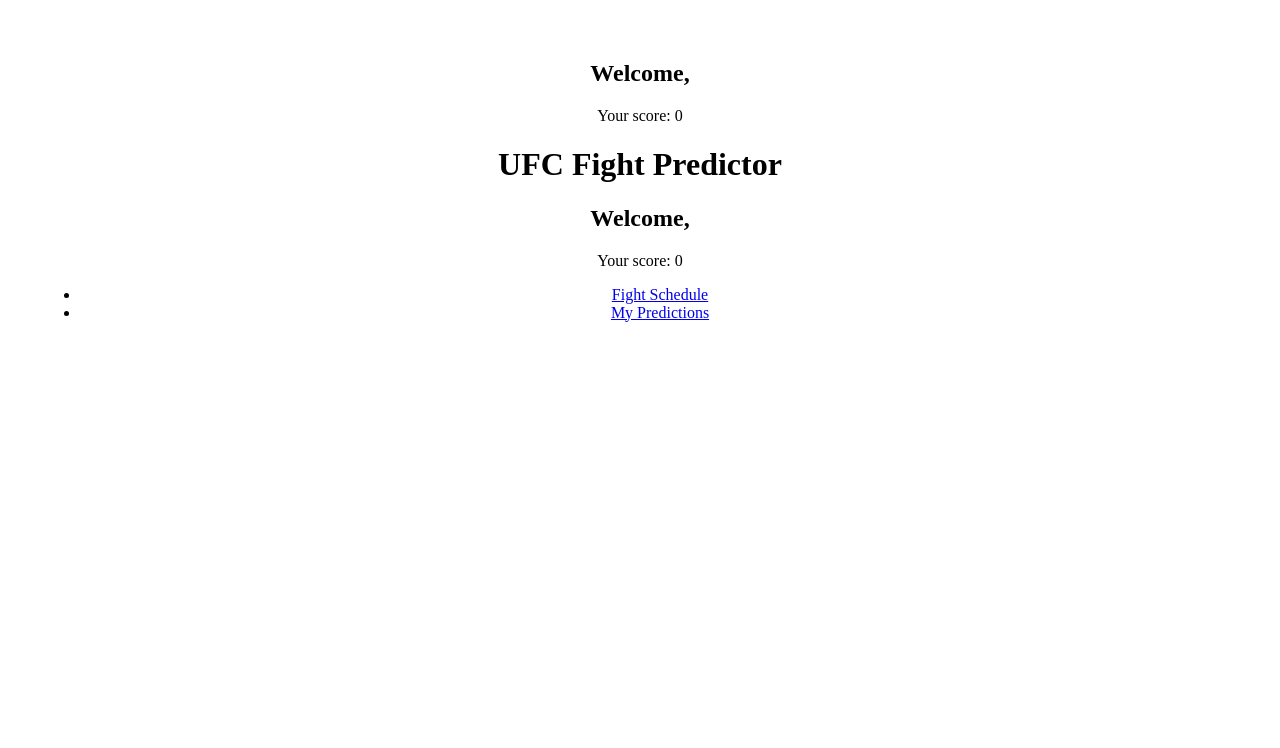
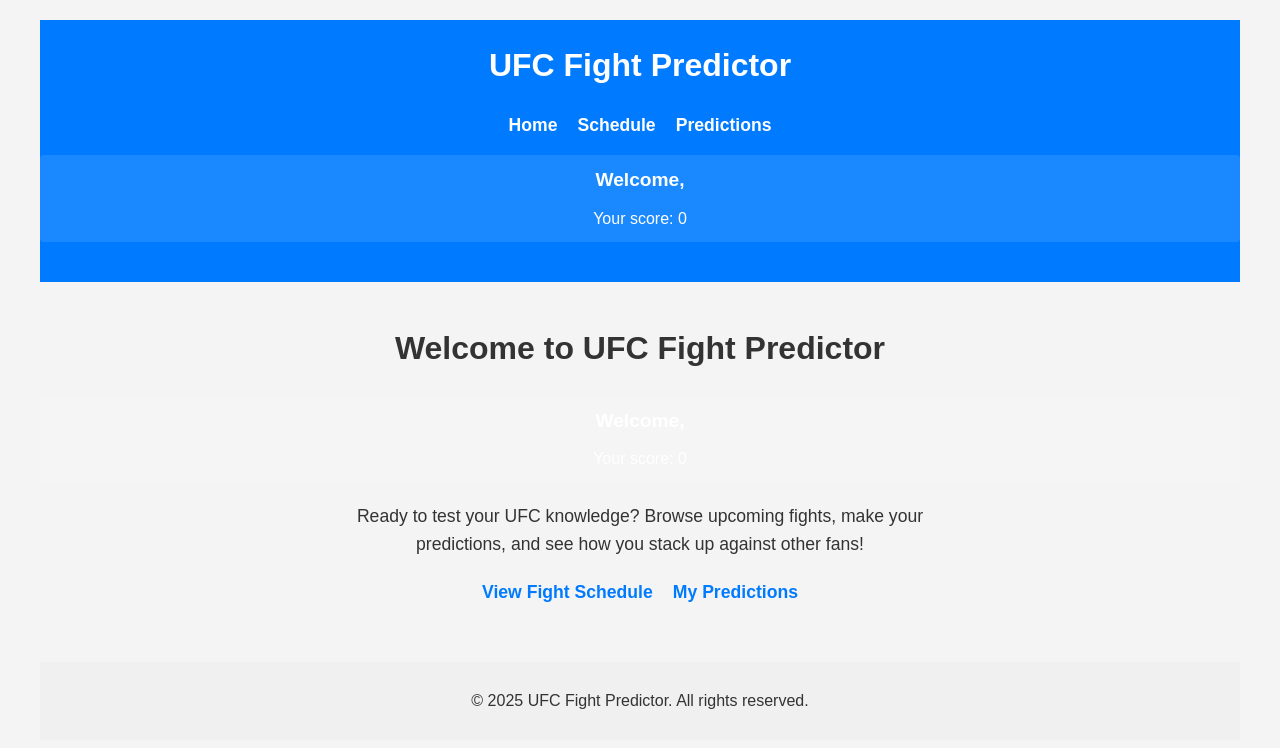
Before and after one commit to BenAidlin/projects.mma-fanatic.backend, a React (Vite) app in the folder frontend/: page / in a window 1280 px wide. Shown: the top 748 px of the page. Built offline with nearby package versions, Linux system fonts and the light colour scheme.

Commit message:
ui getting in shape!

```diff
--- a/frontend/src/App.css
+++ b/frontend/src/App.css
@@ -1,84 +1,101 @@
-#root {
-  max-width: 1280px;
-  margin: 0 auto;
-  padding: 2rem;
-  text-align: center;
+body {
+  font-family: Arial, sans-serif;
+  line-height: 1.6;
+  color: #333;
+  background-color: #f4f4f4;
+  margin: 0;
+  padding: 0;
 }
 
-.logo {
-  height: 6em;
-  padding: 1.5em;
-  will-change: filter;
-  transition: filter 300ms;
-}
-.logo:hover {
-  filter: drop-shadow(0 0 2em #646cffaa);
-}
-.logo.react:hover {
-  filter: drop-shadow(0 0 2em #61dafbaa);
+.App {
+  max-width: 1200px;
+  margin: 0 auto;
+  padding: 20px;
 }
 
-@keyframes logo-spin {
-  from {
-    transform: rotate(0deg);
-  }
-  to {
-    transform: rotate(360deg);
-  }
+.fight-list {
+  display: flex;
+  flex-direction: column;
+  gap: 20px;
 }
 
-@media (prefers-reduced-motion: no-preference) {
-  a:nth-of-type(2) .logo {
-    animation: logo-spin infinite 20s linear;
-  }
+.fight-event {
+  background-color: #fff;
+  border-radius: 8px;
+  box-shadow: 0 2px 4px rgba(0, 0, 0, 0.1);
+  overflow: hidden;
 }
 
-.card {
-  padding: 2em;
+.fight-event-header {
+  background-color: #007bff;
+  color: #fff;
+  padding: 15px 20px;
+  margin: 0;
+  cursor: pointer;
+  display: flex;
+  justify-content: space-between;
+  align-items: center;
 }
 
-.read-the-docs {
-  color: #888;
+.expand-icon {
+  font-size: 0.8em;
 }
-.fight-event {
-  margin-bottom: 2rem;
-  border: 1px solid #ccc;
-  padding: 1rem;
+
+.fight-event-details {
+  padding: 20px;
+}
+
+.event-date {
+  font-style: italic;
+  color: #666;
+  margin-bottom: 15px;
 }
 
 .fight-card {
-  margin-bottom: 1rem;
+  margin-bottom: 20px;
+  border-bottom: 1px solid #eee;
+  padding-bottom: 20px;
+}
+
+.fight-card:last-child {
+  border-bottom: none;
+  padding-bottom: 0;
 }
 
 .match-card {
-  border: 1px solid #eee;
-  padding: 1rem;
-  margin-bottom: 1rem;
+  background-color: #f9f9f9;
+  border-radius: 4px;
+  padding: 15px;
+  margin-bottom: 15px;
 }
 
 .fighters {
   display: flex;
   justify-content: space-between;
   align-items: center;
+  margin-bottom: 15px;
 }
+
 .fighter {
   flex: 1;
   text-align: center;
 }
 
 .vs {
-  padding: 0 1rem;
+  padding: 0 20px;
   font-weight: bold;
+  font-size: 1.2em;
+  color: #007bff;
 }
-
 button {
-  margin-top: 0.5rem;
-  padding: 0.5rem 1rem;
+  margin-top: 10px;
+  padding: 8px 16px;
   background-color: #007bff;
   color: white;
   border: none;
   border-radius: 4px;
   cursor: pointer;
+  transition: background-color 0.3s ease;
 }
 
 button:hover {
@@ -91,8 +108,222 @@
 }
 
 .predictions li {
-  margin-bottom: 1rem;
-  padding: 1rem;
-  border: 1px solid #eee;
+  background-color: #fff;
+  margin-bottom: 15px;
+  padding: 15px;
   border-radius: 4px;
+  box-shadow: 0 2px 4px rgba(0, 0, 0, 0.1);
 }
+
+.user-score {
+  background-color: #007bff;
+  color: #fff;
+  padding: 15px;
+  border-radius: 8px;
+  margin-bottom: 20px;
+  text-align: center;
+}
+
+.user-score h2 {
+  margin: 0;
+  font-size: 1.4em;
+}
+
+.user-score p {
+  margin: 10px 0 0;
+  font-size: 1.2em;
+}
+
+nav ul {
+  list-style-type: none;
+  padding: 0;
+  display: flex;
+  justify-content: center;
+  gap: 20px;
+  margin-top: 20px;
+}
+
+nav ul li a {
+  color: #007bff;
+  text-decoration: none;
+  font-weight: bold;
+  font-size: 1.1em;
+}
+
+nav ul li a:hover {
+  text-decoration: underline;
+}
+
+.home {
+  text-align: center;
+}
+
+.intro-text {
+  max-width: 600px;
+  margin: 20px auto;
+  font-size: 1.1em;
+  line-height: 1.6;
+}
+
+.card-header {
+  background-color: #f0f0f0;
+  padding: 10px 15px;
+  border-radius: 4px;
+  margin-bottom: 15px;
+}
+
+.card-status {
+  font-size: 0.8em;
+  color: #666;
+  font-weight: normal;
+}
+
+.match-title {
+  background-color: #007bff;
+  color: #fff;
+  padding: 10px;
+  border-radius: 4px 4px 0 0;
+  margin: -15px -15px 15px -15px;
+}
+
+.fighter-details {
+  display: flex;
+  flex-direction: column;
+  align-items: center;
+}
+
+.fighter-details p {
+  margin: 5px 0;
+}
+
+.match-date {
+  text-align: center;
+  font-style: italic;
+  margin-top: 15px;
+}
+
+@media (max-width: 768px) {
+  .fighters {
+    flex-direction: column;
+  }
+
+  .vs {
+    margin: 15px 0;
+  }
+}
+
+
+/* Add these styles to the existing App.css */
+
+header {
+  background-color: #007bff;
+  color: #fff;
+  padding: 20px 0;
+  text-align: center;
+}
+
+header h1 {
+  margin: 0;
+  font-size: 2em;
+}
+
+header nav {
+  margin-top: 15px;
+}
+
+header nav ul {
+  list-style-type: none;
+  padding: 0;
+  display: flex;
+  justify-content: center;
+  gap: 20px;
+}
+
+header nav ul li a {
+  color: #fff;
+  text-decoration: none;
+  font-weight: bold;
+  font-size: 1.1em;
+}
+
+header nav ul li a:hover {
+  text-decoration: underline;
+}
+
+main {
+  padding: 20px 0;
+}
+
+footer {
+  background-color: #f0f0f0;
+  color: #333;
+  text-align: center;
+  padding: 10px 0;
+  margin-top: 20px;
+}
+
+/* Adjust the existing .user-score styles */
+.user-score {
+  background-color: rgba(255, 255, 255, 0.1);
+  border-radius: 4px;
+  padding: 10px;
+  margin-top: 15px;
+}
+
+.user-score h2 {
+  font-size: 1.2em;
+}
+
+.user-score p {
+  font-size: 1em;
+}
+.loading-spinner {
+  display: flex;
+  flex-direction: column;
+  align-items: center;
+  justify-content: center;
+  height: 200px;
+}
+
+.spinner {
+  border: 4px solid #f3f3f3;
+  border-top: 4px solid #007bff;
+  border-radius: 50%;
+  width: 40px;
+  height: 40px;
+  animation: spin 1s linear infinite;
+}
+
+@keyframes spin {
+  0% { transform: rotate(0deg); }
+  100% { transform: rotate(360deg); }
+}
+
+.loading-spinner p {
+  margin-top: 10px;
+  font-size: 1.1em;
+  color: #007bff;
+}
+
+@keyframes fadeIn {
+  from { opacity: 0; transform: translateY(20px); }
+  to { opacity: 1; transform: translateY(0); }
+}
+
+.fight-event {
+  animation: fadeIn 0.5s ease-out;
+}
+
+.error-message {
+  background-color: #ffebee;
+  border: 1px solid #ffcdd2;
+  color: #b71c1c;
+  padding: 15px;
+  border-radius: 4px;
+  margin: 20px 0;
+  text-align: center;
+}
+
+.error-message h3 {
+  margin-top: 0;
+}
--- a/frontend/src/App.tsx
+++ b/frontend/src/App.tsx
@@ -1,5 +1,5 @@
 import React from 'react';
-import { BrowserRouter as Router, Route, Routes } from 'react-router-dom';
+import { BrowserRouter as Router, Route, Routes, Link } from 'react-router-dom';
 import Home from './pages/Home';
 import Schedule from './pages/Schedule';
 import Predictions from './pages/Predictions';
@@ -10,12 +10,27 @@
   return (
     <Router>
       <div className="App">
+        <header>
+          <h1>UFC Fight Predictor</h1>
+          <nav>
+            <ul>
+              <li><Link to="/">Home</Link></li>
+              <li><Link to="/schedule">Schedule</Link></li>
+              <li><Link to="/predictions">Predictions</Link></li>
+            </ul>
+          </nav>
           <UserScore />
+        </header>
+        <main>
           <Routes>
             <Route path="/" element={<Home />} />
             <Route path="/schedule" element={<Schedule />} />
             <Route path="/predictions" element={<Predictions />} />
           </Routes>
+        </main>
+        <footer>
+          <p>&copy; 2025 UFC Fight Predictor. All rights reserved.</p>
+        </footer>
       </div>
     </Router>
   );
--- /dev/null
+++ b/frontend/src/components/ErrorMessage.tsx
@@ -0,0 +1,16 @@
+import React from 'react';
+
+interface ErrorMessageProps {
+  message: string;
+}
+
+const ErrorMessage: React.FC<ErrorMessageProps> = ({ message }) => {
+  return (
+    <div className="error-message">
+      <h3>Oops! Something went wrong.</h3>
+      <p>{message}</p>
+    </div>
+  );
+};
+
+export default ErrorMessage;
--- a/frontend/src/components/FightCard.tsx
+++ b/frontend/src/components/FightCard.tsx
@@ -10,7 +10,9 @@
 const FightCard: React.FC<FightCardProps> = ({ fightId, card }) => {
   return (
     <div className="fight-card">
-      <h3>{card.hdr}</h3>
+      <h3 className="card-header">
+        {card.hdr} <span className="card-status">({card.status})</span>
+      </h3>
       {card.mtchs.map((match: Match, index: number) => (
         <MatchCard key={index} fightId={fightId} match={match} />
       ))}
--- /dev/null
+++ b/frontend/src/components/LoadingSpinner.tsx
@@ -0,0 +1,12 @@
+import React from 'react';
+
+const LoadingSpinner: React.FC = () => {
+  return (
+    <div className="loading-spinner">
+      <div className="spinner"></div>
+      <p>Loading...</p>
+    </div>
+  );
+};
+
+export default LoadingSpinner;
--- a/frontend/src/pages/Home.tsx
+++ b/frontend/src/pages/Home.tsx
@@ -5,11 +5,14 @@
 const Home: React.FC = () => {
   return (
     <div className="home">
-      <h1>UFC Fight Predictor</h1>
+      <h1>Welcome to UFC Fight Predictor</h1>
       <UserScore />
+      <p className="intro-text">
+        Ready to test your UFC knowledge? Browse upcoming fights, make your predictions, and see how you stack up against other fans!
+      </p>
       <nav>
         <ul>
-          <li><Link to="/schedule">Fight Schedule</Link></li>
+          <li><Link to="/schedule">View Fight Schedule</Link></li>
           <li><Link to="/predictions">My Predictions</Link></li>
         </ul>
       </nav>
--- a/frontend/src/pages/Predictions.tsx
+++ b/frontend/src/pages/Predictions.tsx
@@ -23,6 +23,15 @@
     return { fight: undefined, matchup: 'Unknown matchup' };
   };
 
+  if (userPredictions.length === 0) {
+    return (
+      <div className="predictions">
+        <h2>My Predictions</h2>
+        <p>You haven't made any predictions yet. Visit the Fight Schedule to make predictions!</p>
+      </div>
+    );
+  }
+
   return (
     <div className="predictions">
       <h2>My Predictions</h2>
@@ -33,7 +42,7 @@
             <li key={`${prediction.fightId}-${prediction.matchId}`}>
               {fight ? (
                 <>
-                  {fight.name}: {matchup} - Predicted {prediction.predictedWinner}
+                  <strong>{fight.name}:</strong> {matchup} - Predicted winner: {prediction.predictedWinner}
                 </>
               ) : (
                 <span>Prediction for unknown fight</span>
--- a/frontend/src/pages/Schedule.tsx
+++ b/frontend/src/pages/Schedule.tsx
@@ -3,19 +3,35 @@
 import { AppDispatch, RootState } from '../store';
 import { getFights } from '../store/fightSlice';
 import FightList from '../components/FightList';
+import LoadingSpinner from '../components/LoadingSpinner';
+import ErrorMessage from '../components/ErrorMessage';
 
 const Schedule: React.FC = () => {
   const dispatch = useDispatch<AppDispatch>();
-  const fights = useSelector((state: RootState) => state.fights);
+  const { fights, status, error } = useSelector((state: RootState) => state.fights);
 
   useEffect(() => {
-    dispatch(getFights());
-  }, [dispatch]);
+    if (status === 'idle') {
+      dispatch(getFights());
+    }
+  }, [status, dispatch]);
+
+  if (status === 'loading') {
+    return <LoadingSpinner />;
+  }
+
+  if (status === 'failed') {
+    return <ErrorMessage message={error || 'An unknown error occurred'} />;
+  }
 
   return (
     <div className="schedule">
       <h2>Fight Schedule</h2>
-      <FightList fights={fights} />
+      {fights.length > 0 ? (
+        <FightList fights={fights} />
+      ) : (
+        <p>No upcoming fights scheduled.</p>
+      )}
     </div>
   );
 };
--- a/frontend/src/store/fightSlice.ts
+++ b/frontend/src/store/fightSlice.ts
@@ -2,18 +2,43 @@
 import { Fight } from '../types';
 import { fetchFights } from '../services/api';
 
-export const getFights = createAsyncThunk('fights/getFights', async () => {
-  return await fetchFights();
+interface FightState {
+  fights: Fight[];
+  status: 'idle' | 'loading' | 'succeeded' | 'failed';
+  error: string | null;
+}
+
+const initialState: FightState = {
+  fights: [],
+  status: 'idle',
+  error: null,
+};
+
+export const getFights = createAsyncThunk('fights/getFights', async (_, { rejectWithValue }) => {
+  try {
+    return await fetchFights();
+  } catch (error) {
+    return rejectWithValue((error as Error).message);
+  }
 });
 
 const fightSlice = createSlice({
   name: 'fights',
-  initialState: [] as Fight[],
+  initialState,
   reducers: {},
   extraReducers: (builder) => {
-    builder.addCase(getFights.fulfilled, (_, action) => {
-      return action.payload;
-    });
+    builder
+      .addCase(getFights.pending, (state) => {
+        state.status = 'loading';
+      })
+      .addCase(getFights.fulfilled, (state, action) => {
+        state.status = 'succeeded';
+        state.fights = action.payload;
+      })
+      .addCase(getFights.rejected, (state, action) => {
+        state.status = 'failed';
+        state.error = action.payload as string;
+      });
   },
 });
 
```
Also changed, not shown: frontend/src/components/FightList.tsx (+19 -6 lines), frontend/src/components/MatchCard.tsx (+16 -14 lines). Lines whose indentation alone changed are shown as unchanged.
